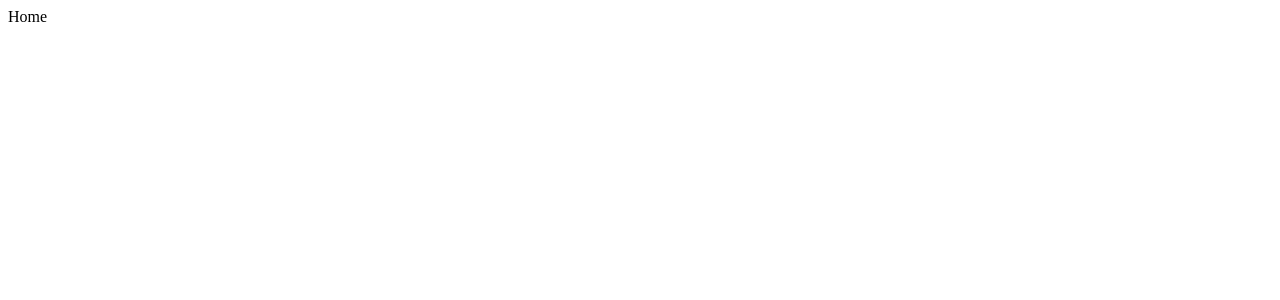
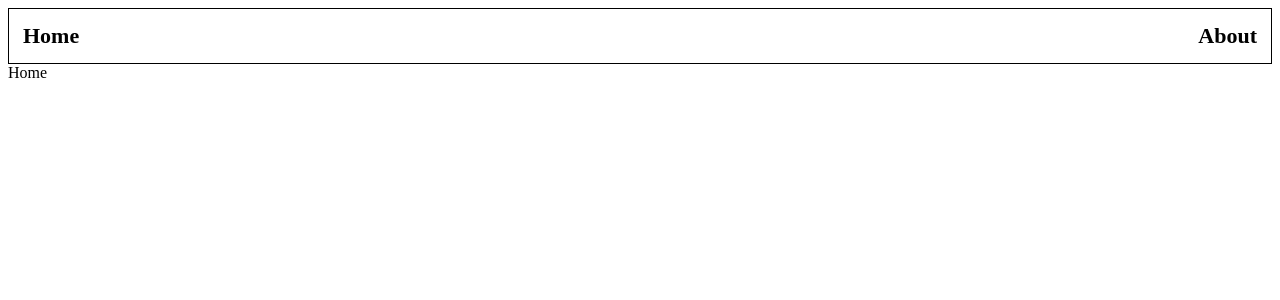
Before and after one commit to ICE0208/nextjs-best-seller, a Next.js app: page / in a window 1280 px wide. Shown: the top 300 px of the page. Built offline with nearby package versions, Linux system fonts and the light colour scheme.

Commit message:
feat: 헤더 레이아웃 추가

```diff
--- /dev/null
+++ b/src/components/header.js
@@ -0,0 +1,22 @@
+export default function Header() {
+  return (
+    <>
+      <nav>
+        <span>Home</span>
+        <span>About</span>
+      </nav>
+      <style jsx>{`
+        nav {
+          display: flex;
+          justify-content: space-between;
+          border: 1px solid;
+          & span {
+            padding: 14px;
+            font-size: 22px;
+            font-weight: bold;
+          }
+        }
+      `}</style>
+    </>
+  );
+}
--- /dev/null
+++ b/src/pages/_app.js
@@ -0,0 +1,11 @@
+import Header from "../components/header";
+
+export default function MyApp({ Component, pageProps }) {
+  console.log("why");
+  return (
+    <>
+      <Header />
+      <Component {...pageProps} />
+    </>
+  );
+}
```
